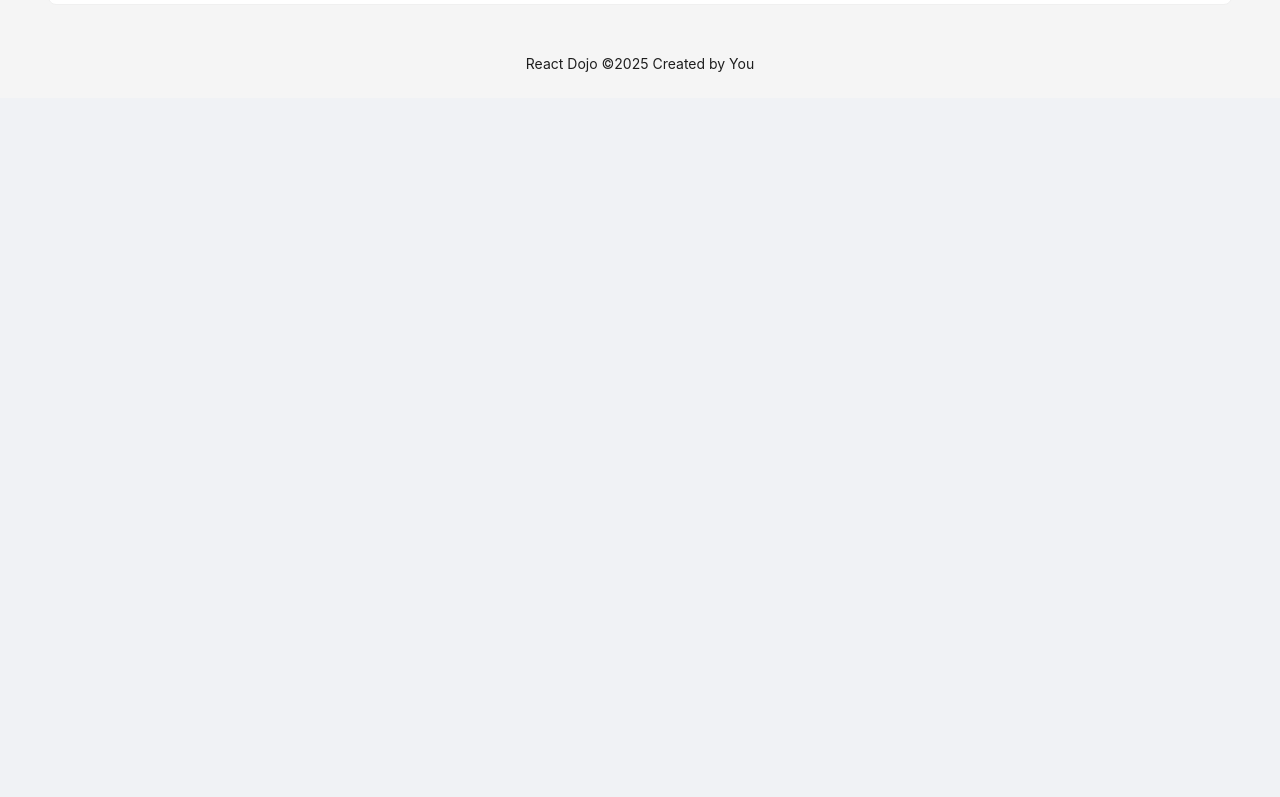
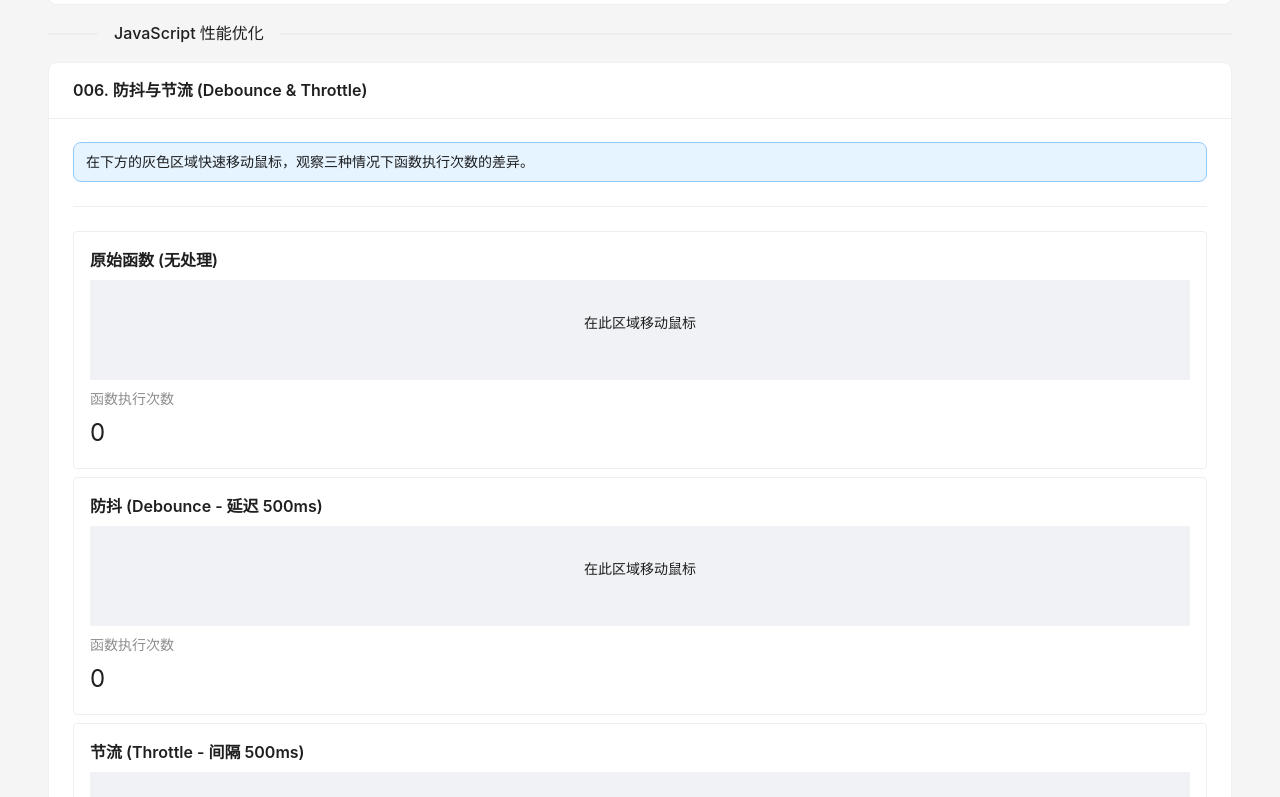
Before and after one commit to az9zz/react-dojo, a React (Vite) app: page /interview in a window 1280 px wide. Shown: the part 3363-4160 px from the top of the page. Before the commit the page ends 3461 px from the top, so only its background shows below. Built offline with nearby package versions, Linux system fonts and the light colour scheme.

Commit message:
feat(interview): 防抖节流

```diff
--- /dev/null
+++ b/src/interview/008-debounce-throttle/index.tsx
@@ -0,0 +1,65 @@
+// src/interview/006-debounce-throttle/index.tsx
+import React, { useState, useMemo } from 'react'
+import { Card, Typography, Space, Divider, Alert, Statistic } from 'antd'
+import { debounce, throttle } from './solution'
+
+const { Paragraph, Title } = Typography
+
+const DemoBox: React.FC<{ title: string; onMouseMove: () => void; count: number }> = ({
+  title,
+  onMouseMove,
+  count,
+}) => (
+  <div style={{ padding: '16px', border: '1px solid #eee', borderRadius: '4px' }}>
+    <Title level={5}>{title}</Title>
+    <div
+      onMouseMove={onMouseMove}
+      style={{
+        height: 100,
+        backgroundColor: '#f0f2f5',
+        display: 'flex',
+        alignItems: 'center',
+        justifyContent: 'center',
+      }}
+    >
+      <Paragraph>在此区域移动鼠标</Paragraph>
+    </div>
+    <Statistic title="函数执行次数" value={count} style={{ marginTop: 8 }} />
+  </div>
+)
+
+export const DebounceThrottleComponent: React.FC = () => {
+  const [rawCount, setRawCount] = useState(0)
+  const [debounceCount, setDebounceCount] = useState(0)
+  const [throttleCount, setThrottleCount] = useState(0)
+
+  const handleRawMove = () => setRawCount((c) => c + 1)
+
+  // 使用 useMemo 来确保防抖/节流函数只创建一次，这是在 React 中使用它们的关键
+  const handleDebouncedMove = useMemo(() => debounce(() => setDebounceCount((c) => c + 1), 500), [])
+
+  const handleThrottledMove = useMemo(() => throttle(() => setThrottleCount((c) => c + 1), 500), [])
+
+  return (
+    <Card title="006. 防抖与节流 (Debounce & Throttle)">
+      <Alert
+        type="info"
+        message="在下方的灰色区域快速移动鼠标，观察三种情况下函数执行次数的差异。"
+      />
+      <Divider />
+      <Space direction="vertical" style={{ width: '100%' }}>
+        <DemoBox title="原始函数 (无处理)" onMouseMove={handleRawMove} count={rawCount} />
+        <DemoBox
+          title="防抖 (Debounce - 延迟 500ms)"
+          onMouseMove={handleDebouncedMove}
+          count={debounceCount}
+        />
+        <DemoBox
+          title="节流 (Throttle - 间隔 500ms)"
+          onMouseMove={handleThrottledMove}
+          count={throttleCount}
+        />
+      </Space>
+    </Card>
+  )
+}
--- /dev/null
+++ b/src/interview/008-debounce-throttle/solution.ts
@@ -0,0 +1,70 @@
+// src/interview/006-debounce-throttle/solution.ts
+// eslint-disable-next-line @typescript-eslint/no-explicit-any
+type Func = (...args: any[]) => any
+
+/**
+ * 防抖函数 (Debounce)
+ * @param fn 需要防抖的函数
+ * @param delay 延迟时间 (ms)
+ * @returns 返回一个新的防抖函数
+ */
+export function debounce(fn: Func, delay: number): Func {
+  let timer: number | null = null
+
+  // eslint-disable-next-line @typescript-eslint/no-explicit-any
+  return function (this: any, ...args: any[]) {
+    // 如果已有定时器，清除它
+    if (timer) {
+      clearTimeout(timer)
+    }
+
+    // 设置新的定时器
+    timer = window.setTimeout(() => {
+      fn.apply(this, args)
+      timer = null // 执行后重置 timer
+    }, delay)
+  }
+}
+
+/**
+ * 节流函数 (Throttle) - 定时器版 (非立即执行)
+ * @param fn 需要节流的函数
+ * @param delay 间隔时间 (ms)
+ * @returns 返回一个新的节流函数
+ */
+export function throttle(fn: Func, delay: number): Func {
+  let timer: number | null = null
+
+  // eslint-disable-next-line @typescript-eslint/no-explicit-any
+  return function (this: any, ...args: any[]) {
+    // 如果定时器已存在，说明在冷却中，直接返回
+    if (timer) {
+      return
+    }
+
+    // 设置定时器
+    timer = window.setTimeout(() => {
+      fn.apply(this, args)
+      timer = null // 执行后清除定时器，开放下一次执行
+    }, delay)
+  }
+}
+
+/**
+ * 节流函数 (Throttle) - 时间戳版 (立即执行)
+ * @param fn 需要节流的函数
+ * @param delay 间隔时间 (ms)
+ * @returns 返回一个新的节流函数
+ */
+export function throttleTimestamp(fn: Func, delay: number): Func {
+  let lastTime = 0
+
+  // eslint-disable-next-line @typescript-eslint/no-explicit-any
+  return function (this: any, ...args: any[]) {
+    const now = Date.now()
+    if (now - lastTime >= delay) {
+      lastTime = now // 更新上次执行时间
+      fn.apply(this, args)
+    }
+  }
+}
--- a/src/pages/InterviewPage/index.tsx
+++ b/src/pages/InterviewPage/index.tsx
@@ -7,6 +7,7 @@ import { DeepCloneComponent } from '../../interview/003-deep-clone'
 import { EventEmitterComponent } from '../../interview/004-event-emitter'
 import { PromisePoolComponent } from '../../interview/005-promise-concurrency-control'
 import { SortVersionsComponent } from '../../interview/006-sort-version-numbers'
+import { DebounceThrottleComponent } from '../../interview/008-debounce-throttle'
 
 const { Title } = Typography
 
@@ -26,6 +27,8 @@ const InterviewPage: React.FC = () => {
       <SortVersionsComponent />
       <Divider orientation="left">JavaScript 异步与流程控制</Divider>
       <PromisePoolComponent />
+      <Divider orientation="left">JavaScript 性能优化</Divider>
+      <DebounceThrottleComponent />
     </div>
   )
 }
```
Also changed, not shown: src/interview/008-debounce-throttle/README.md (added).
